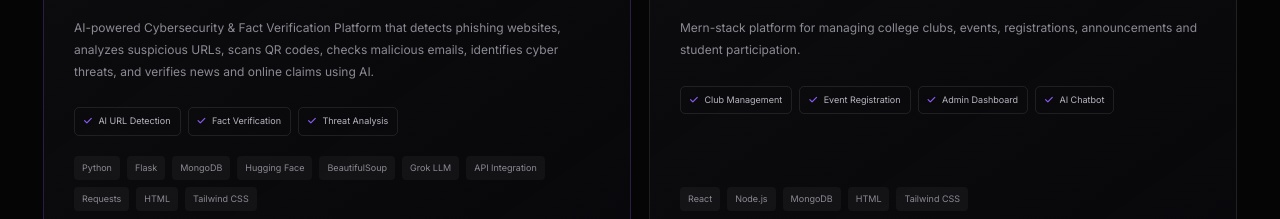
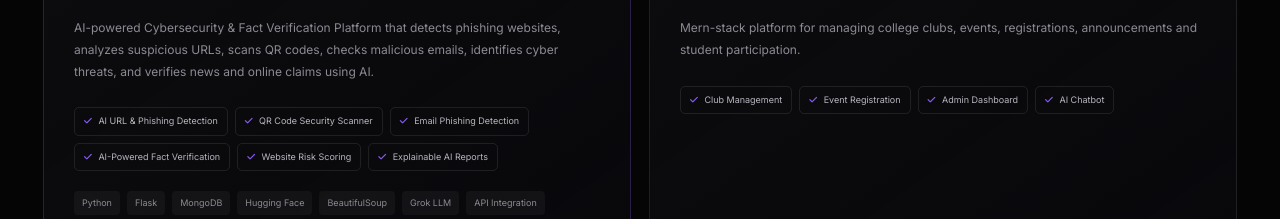
Before and after one commit to nihalhussain555/Nihal_Protfolio, a plain HTML site: page index.html in a window 1280 px wide. Shown: the part 3760-3979 px from the top of the page. Drawn offline with Linux system fonts and the light colour scheme.

Commit message:
add featurs to pro 3

```diff
--- a/index.html
+++ b/index.html
@@ -877,17 +877,32 @@
 
                         <span>
                             <i class="fas fa-check"></i>
-                            AI URL Detection
+                            AI URL & Phishing Detection
                         </span>
 
                         <span>
                             <i class="fas fa-check"></i>
-                            Fact Verification
+                            QR Code Security Scanner
                         </span>
 
                         <span>
                             <i class="fas fa-check"></i>
-                            Threat Analysis
+                            Email Phishing Detection
+                        </span>
+
+                        <span>
+                            <i class="fas fa-check"></i>
+                            AI-Powered Fact Verification
+                        </span>
+
+                        <span>
+                            <i class="fas fa-check"></i>
+                            Website Risk Scoring
+                        </span>
+
+                        <span>
+                            <i class="fas fa-check"></i>
+                            Explainable AI Reports
                         </span>
 
                     </div>
```
